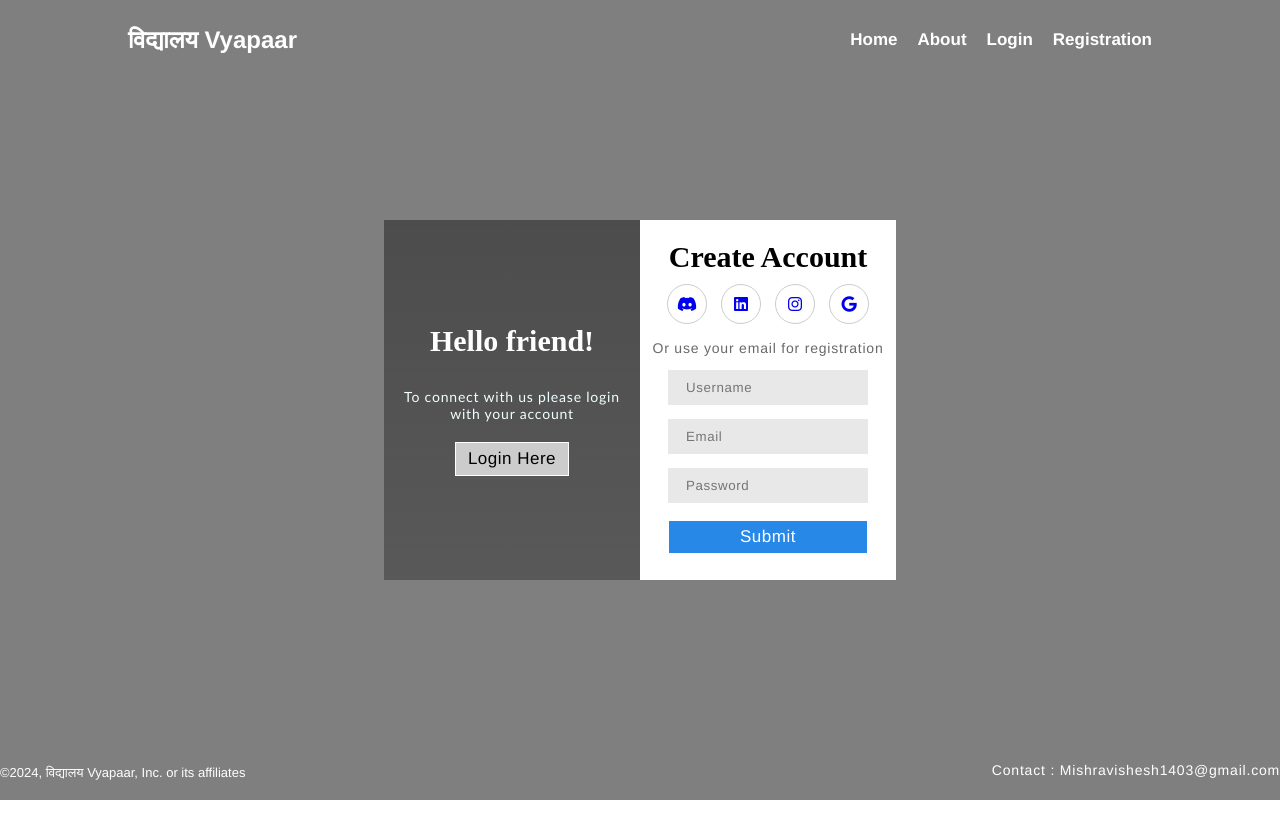
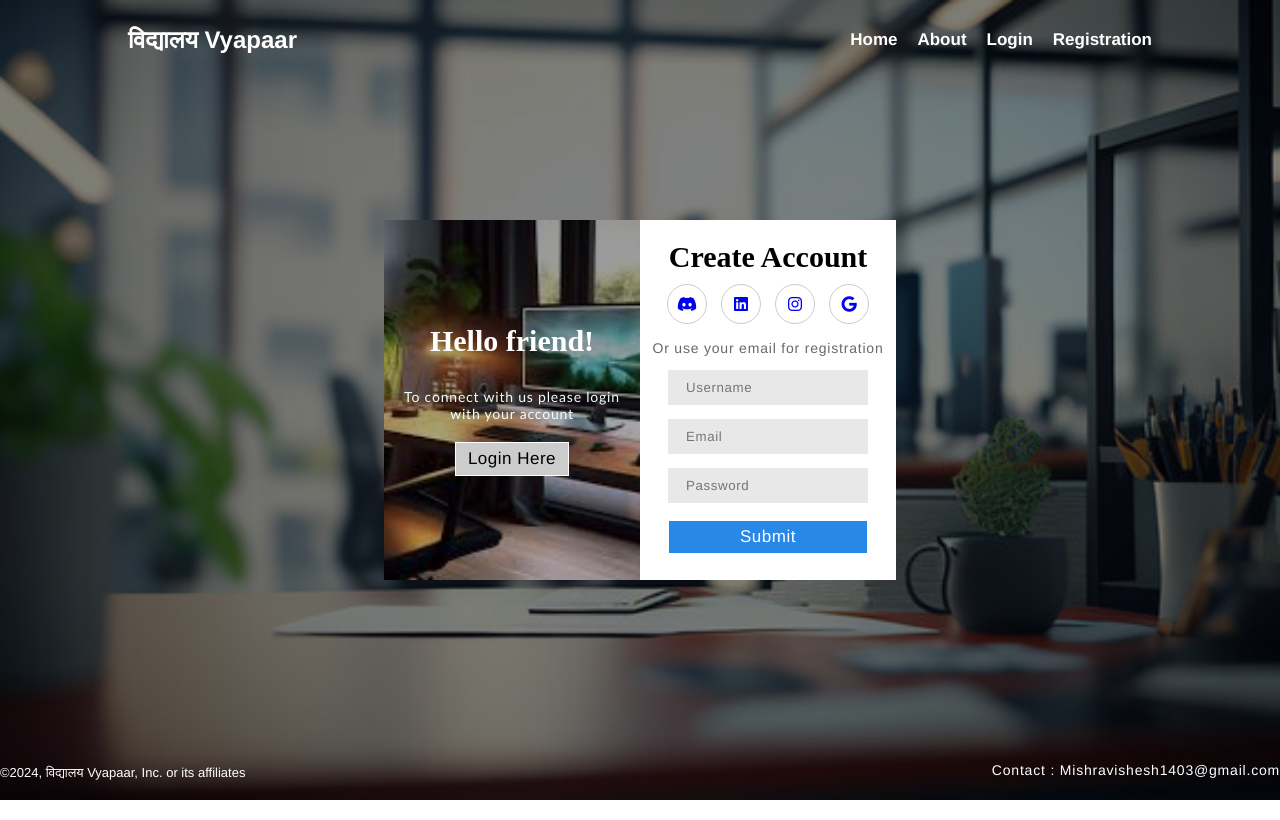
Before and after one commit to first2last/Login, a plain HTML site: page index.html in a window 1280 px wide. Drawn offline with Linux system fonts and the light colour scheme.

Commit message:
Update styles.css

```diff
--- a/styles.css
+++ b/styles.css
@@ -60,7 +60,7 @@ button:hover {
 body {
     height: 100vh;
     background-image: linear-gradient(rgba(0, 0, 0, 0.5), rgba(0, 0, 0, 0.5)),
-        url(/images/new.jpg);
+        url(new.jpg);
 
     background-repeat: no-repeat;
     background-size: cover;
@@ -135,7 +135,7 @@ main {
     justify-content: center;
     align-items: center;
     flex-direction: column;
-    background-image: linear-gradient(rgba(0, 0, 0, 0.4), rgba(0, 0, 0, 0.3)), url(/images/SHOP2.jpeg);
+    background-image: linear-gradient(rgba(0, 0, 0, 0.4), rgba(0, 0, 0, 0.3)), url(SHOP2.jpeg);
 
     background-repeat: no-repeat;
     background-size: cover;
```
